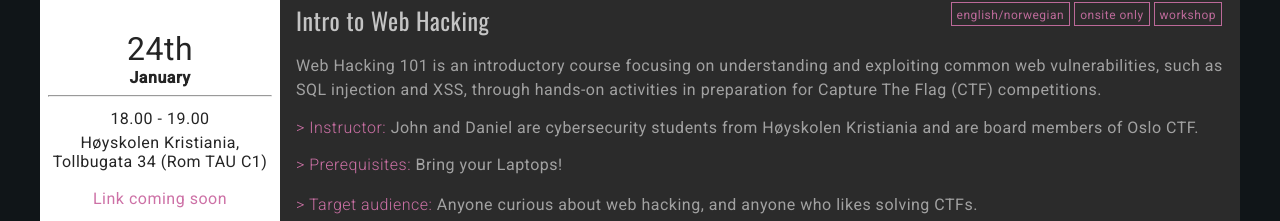
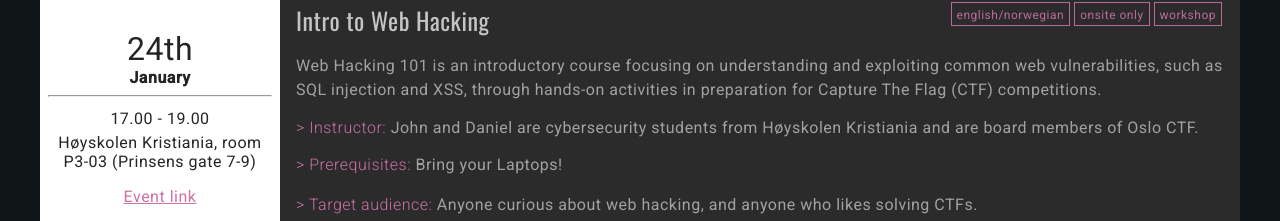
Before and after one commit to Oslo-CTF/osloctf.github.io, a Vue app: page / in a window 1280 px wide. Shown: the part 665-886 px from the top of the page. Built offline with nearby package versions, Linux system fonts and the light colour scheme.

Commit message:
update 2024
update 2024

```diff
--- a/src/components/EventItems.vue
+++ b/src/components/EventItems.vue
@@ -69,12 +69,12 @@ export default {
 				id: 0,
 				workshop: true,
 				date: getDateParts(new Date('2024-01-24')),
-				time: '18.00 - 19.00',
-				place: 'Høyskolen Kristiania, Tollbugata 34 (Rom TAU C1)',
+				time: '17.00 - 19.00',
+				place: 'Høyskolen Kristiania, room P3-03 (Prinsens gate 7-9)',
 				language: 'english/norwegian',
 				stream: false,
 				author: 'John and Daniel are cybersecurity students from Høyskolen Kristiania and are board members of Oslo CTF.',
-				link: '',
+				link: 'https://discord.com/events/307124449319059457/1195741079438368838',
 				title: 'Intro to Web Hacking',
 				description: 'Web Hacking 101 is an introductory course focusing on understanding and exploiting common web vulnerabilities, such as SQL injection and XSS, through hands-on activities in preparation for Capture The Flag (CTF) competitions.',
 				prereqs: 'Bring your Laptops!',
@@ -84,12 +84,12 @@ export default {
 				id: 1,
 				workshop: false,
 				date: getDateParts(new Date('2024-02-07')),
-				time: '18.00 - 19.00',
+				time: '17.00 - 19.00',
 				place: 'IFI UiO, room Caml (Gaustadalléen 23B)',
 				language: 'english/norwegian',
 				stream: false,
 				author: 'Thomas Gøytil, Head of Security in Klaveness Digital. Active bug bounty hunter and CTF player for the team bootplug.',
-				link: '',
+				link: 'https://discord.gg/GskSJvwU?event=1195741534377742456',
 				title: 'Deeper into Web Application Hacking',
 				description: 'Thomas will start with the basics and give you an introduction to HTTP and intercepting proxies. After introducing the basics, he will do a walk through of several real world web CTF tasks.',
 				prereqs: 'No prior knowledge is required, but a basic understanding of HTTP is an advantage.',
@@ -100,10 +100,10 @@ export default {
 				workshop: false,
 				date: getDateParts(new Date('2024-02-28')),
 				time: '17.00 - 19.00',
-				place: 'Høyskolen Kristiania, Tollbugata 34 (Rom TAU C1)',
+				place: 'Høyskolen Kristiania, room P3-03 (Prinsens gate 7-9)',
 				language: 'english/norwegian',
 				stream: false,
-				link: '',
+				link: 'https://discord.gg/djprwemk?event=1195741965149556777',
 				title: 'Learn Cryptography with Cryptohack!',
 				author: 'Mille, Association President of Oslo CTF.',
 				description: 'Basic introduction to cryptography. In this workshop we will introduce the learning platform CryptoHack, a fun and interactive way of learning cryptography through solving CTF challenges! Encryption is used everywhere to secure information. Through solving challenges on CryptoHack you will learn both how to break insecure encryption as well as how to build rigid cryptographic schemes.',
@@ -115,11 +115,11 @@ export default {
 				workshop: false,
 				date: getDateParts(new Date('2024-03-20')),
 				time: '17.00 - 19.00',
-				place: 'Høyskolen Kristiania, Tollbugata 34 (Rom TAU C1)',
+				place: 'Høyskolen Kristiania, room P3-03 (Prinsens gate 7-9)',
 				language: 'english/norwegian',
 				stream: false,
 				author: 'CybSec is a Stduent Association from Høyskolen Kristiania. They help students learn more about Cybersecurity and connect with comppanies in the industry.',
-				link: '',
+				link: 'https://discord.gg/hrJVeNUg?event=1195742024679305256',
 				title: 'CybSec x Oslo CTF!',
 				description: 'Join our Mini CTF, crafted by students from Høyskolen Kristiania and UiO. This event features beginner-friendly challenges, perfect for students to demonstrate their skills acquired in previous semesters. Engage in an exciting showcase of cybersecurity talents and learning.',
 				prereqs: 'Bring your laptops!',
@@ -129,11 +129,11 @@ export default {
 				id: 4,
 				workshop: false,
 				date: getDateParts(new Date('2024-05-06')),
-				time: '18.00 - 19.00',
+				time: '17.00 - 19.00',
 				place: 'IFI UiO, room Caml (Gaustadalléen 23B)',
 				language: 'english/norwegian',
 				stream: false,
-				link: '',
+				link: 'https://discord.gg/hrJVeNUg?event=1195741807380795494',
 				author: 'Marit og Christian, pwn powercouple. They started Oslo CTF together years ago, and are now working with cybersecurity abroad.',
 				title: 'Pwn 101 - Part 1',
 				description: 'Explore stack overflow vulnerabilities in our interactive workshop, Pwn 101. This session introduces the basics of stack overflows and their exploitation using Pwntools. Engage in practical challenges to learn both exploitation techniques and secure coding principles. Ideal for beginners and those with some experience, this workshop is a step into the world of cybersecurity.',
@@ -144,11 +144,11 @@ export default {
 				id: 5,
 				workshop: false,
 				date: getDateParts(new Date('2024-05-15')),
-				time: '17.00 - 20.00',
+				time: '17.00 - 19.00',
 				place: 'IFI UiO, room Caml (Gaustadalléen 23B)',
 				language: 'english/norwegian',
 				stream: false,
-				link: '',
+				link: 'https://discord.gg/hrJVeNUg?event=1195741554493632563',
 				author: 'Marit og Christian, pwn powercouple. They started Oslo CTF together years ago, and are now working with cybersecurity abroad.',
 				title: 'Pwn 101 - Part 2',
 				description: 'Delve into Return-Oriented Programming (ROP) in this focused session. Learn how to use debuggers and decompilers effectively for understanding and exploiting ROP techniques. This workshop offers practical insights into manipulating program control flow, a key skill in advanced cybersecurity. Suitable for learners eager to expand their knowledge in code exploitation and defense strategies.',
```
